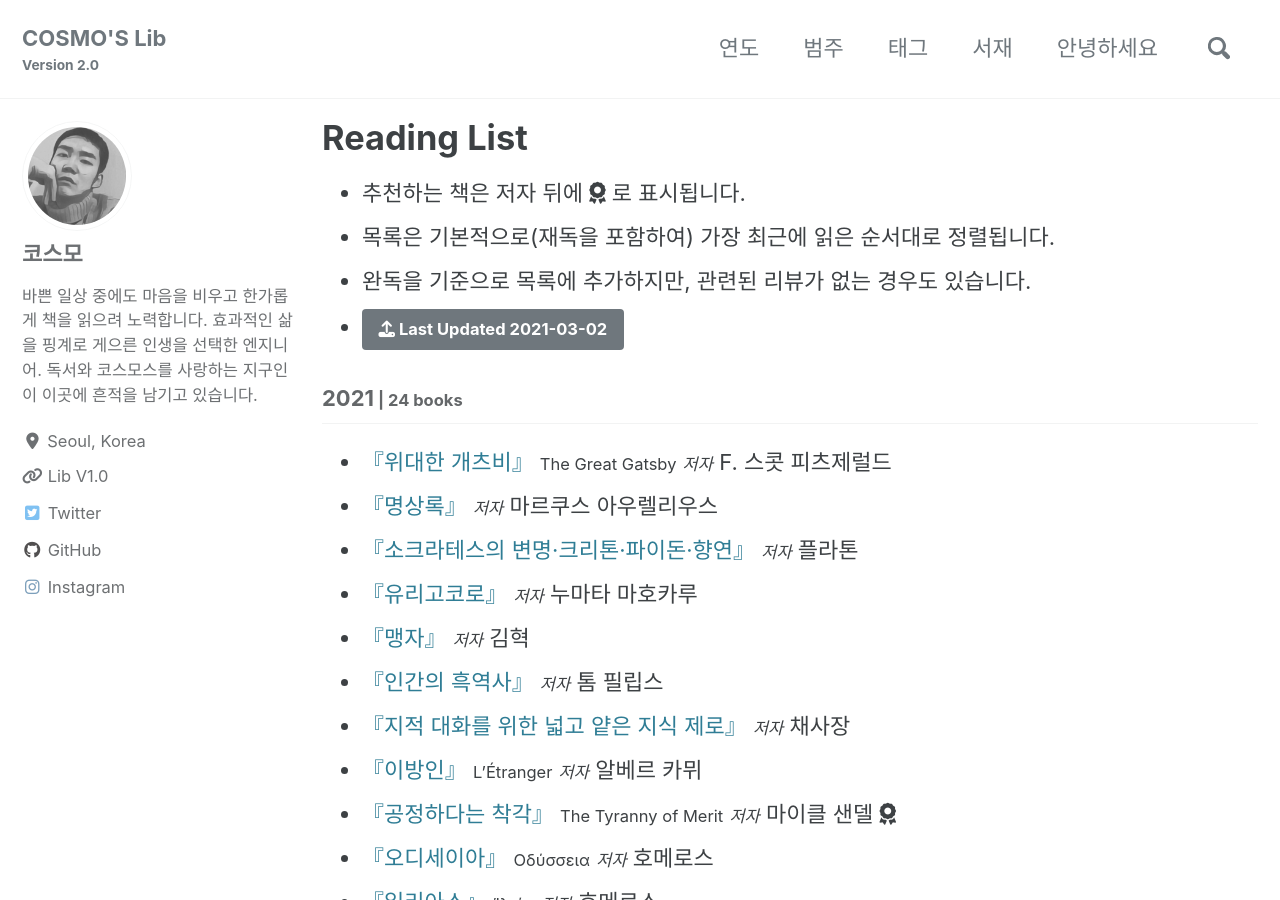
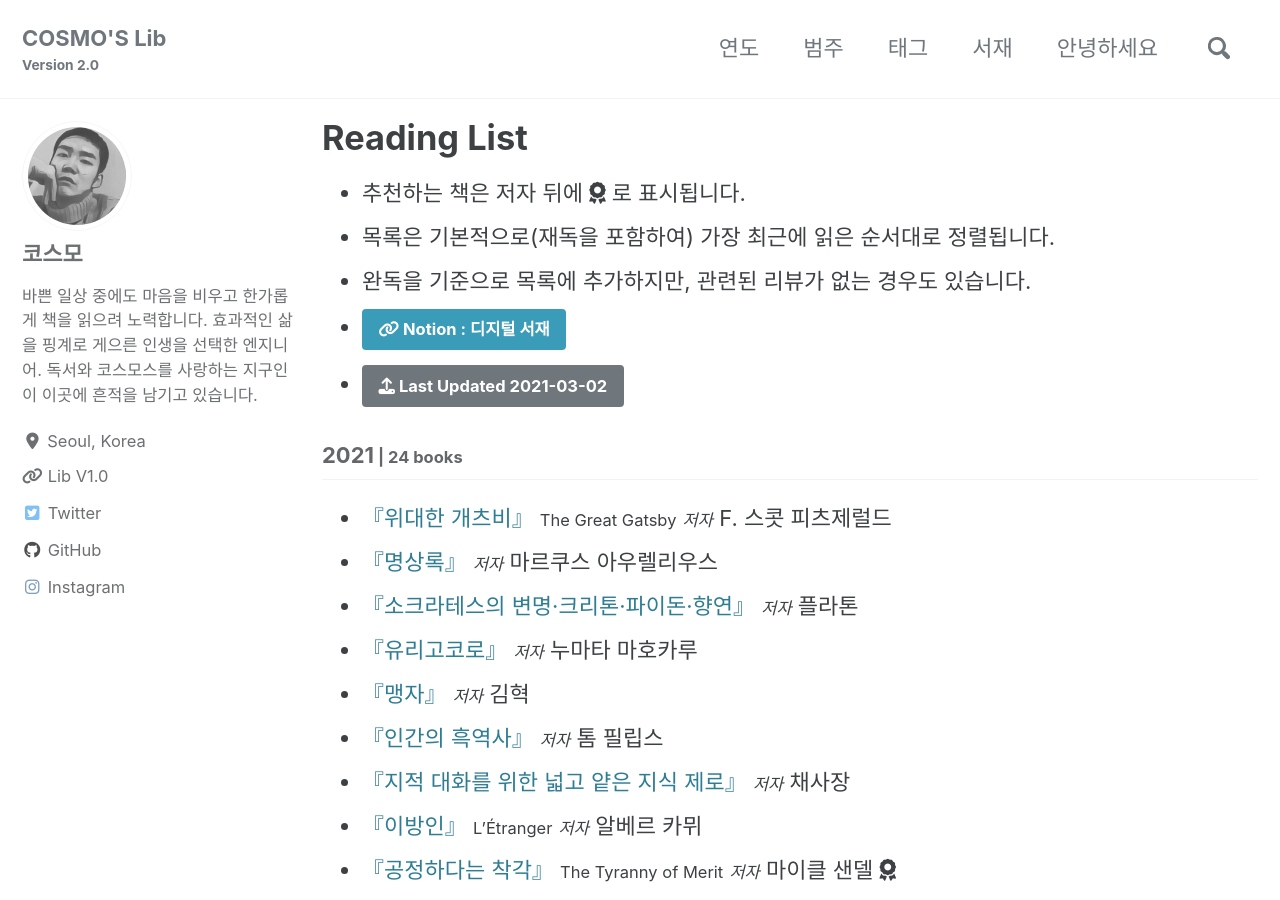
Before and after one commit to deftone2000/cosmo-s-archive, a Jekyll site: the page built from _pages/reading-list.html, in a window 1280 px wide and 900 px high. Built offline with Jekyll 4.4.1, drawn with Linux system fonts in a browser that asks for light colours; cached includes are drawn as plain includes; nearby versions of some CDN libraries; comment, search, counter and statistics services are not loaded; a style sheet for code colours, icons or effects is not loaded.

Commit message:
no message

```diff
--- a/_pages/reading-list.html
+++ b/_pages/reading-list.html
@@ -10,6 +10,7 @@ classes: wide
         <li>추천하는 책은 저자 뒤에 <i class="fas fa-award"></i> 로 표시됩니다.</li>
         <li>목록은 기본적으로(재독을 포함하여) 가장 최근에 읽은 순서대로 정렬됩니다.</li>
         <li>완독을 기준으로 목록에 추가하지만, 관련된 리뷰가 없는 경우도 있습니다.</li>
+        <li> <a href="https://www.notion.so/COSMO-S-Lib-c45a9bf7d8f846669615e03102b6244a" target="_blank" class="btn btn--info"><i class="fa fa-link"></i> Notion : 디지털 서재 </a></li>
         <li> <a href="#" class="btn btn--primary"><i class="fas fa-upload"></i> Last Updated {{ site.data.reading.lastupdate }}</a></li>
     </ul>
 </div>
```
